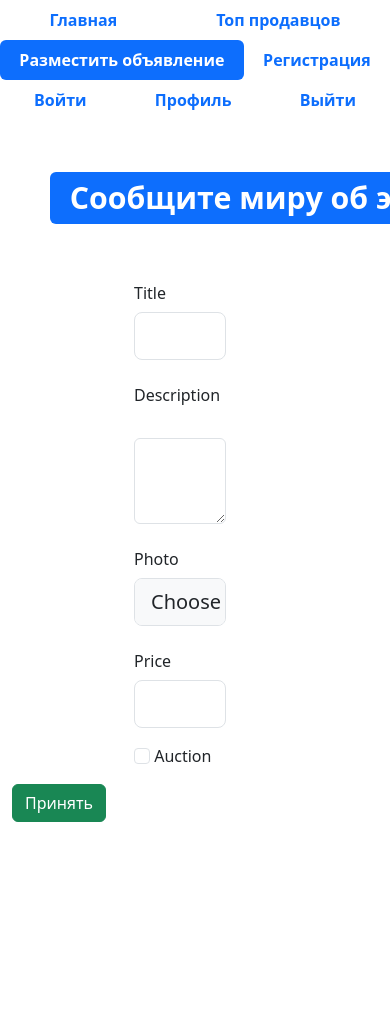
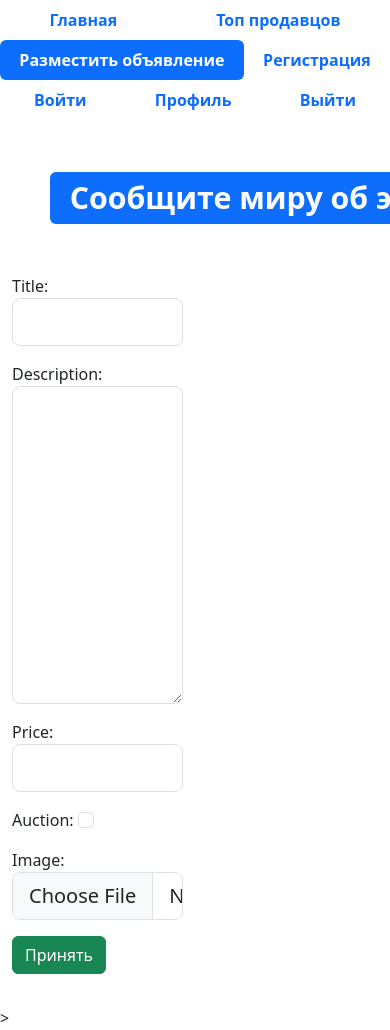
Before and after one commit to AverinaDaria/Python, a Django app: template advertisements/templates/advertisement-post.html in a window 390 px wide; the page is wider, and only the part inside the window is pictured. Before the commit the page ends 822 px from the top of that part, so only its background shows below. Run offline with Django 4.2, Linux system fonts and the light colour scheme; the template is opened without the code that fills it: values that come from a table or form of the project are taken from there, others are empty; some libraries are stand-ins or nearby versions.

Commit message:
Add files via upload

```diff
--- /dev/null
+++ b/advertisements/app_advertisements/forms.py
@@ -0,0 +1,8 @@
+from django import forms
+
+class AdvertisementForm(forms.Form):
+    title = forms.CharField(max_length=64, widget = forms.TextInput(attrs={'class': 'form-control form-control-lg'}))
+    description = forms.CharField(widget=forms.Textarea(attrs={'class': 'form-control form-control-lg'}))
+    price = forms.DecimalField(widget=forms.NumberInput(attrs={'class': 'form-control form-control-lg'}))
+    auction = forms.BooleanField(widget=forms.CheckboxInput(attrs={'class': 'form-check-input'}), required=False)
+    image = forms.ImageField(widget=forms.FileInput(attrs={'class': 'form-control form-control-lg'}))
--- a/advertisements/app_advertisements/urls.py
+++ b/advertisements/app_advertisements/urls.py
@@ -1,8 +1,9 @@
 from django.urls import path
-from .views import index, top_sellers
+from .views import index, top_sellers, advertisement_post
 
 
 urlpatterns = [
     path('', index, name='main-page'),
+    path('advertisement-post/', advertisement_post, name='adv-post'),
     path('top-sellers/', top_sellers, name='top-sellers')
 ]
--- a/advertisements/templates/advertisement-post.html
+++ b/advertisements/templates/advertisement-post.html
@@ -1,18 +1,10 @@
-<!DOCTYPE html>
-<html lang="en">
+{% extends 'base.html' %}
+{% load static %}
+{% block title %}
+Размещение объявления
+{% endblock %}
 
-<head>
-  <meta charset="UTF-8">
-  <meta http-equiv="X-UA-Compatible" content="IE=edge">
-  <meta name="viewport" content="width=device-width, initial-scale=1.0">
-  <link rel="shortcut icon" href="img/favicon.ico" type="image/x-icon">
-  <link href="css/bootstrap.min.css" rel="stylesheet">
-  <link rel="stylesheet" href="css/fontello.css">
-  <title>Advertisement-post</title>
-</head>
-
-<body>
-
+{% block content %}
 
   <ul class="nav nav-pills sticky-top bg-white nav-fill">
     <li class="nav-item">
@@ -58,55 +50,17 @@
     </div>
   </div>
   <div class="container">
-    <form method="post">
-      <div class="row mb-3">
-        <div class="col">
-          <label class="col-sm-4 col-form-label offset-4">Title</label>
-          <div class="col-sm-4 offset-4 w-25">
-            <input type="text" class="form-control form-control-lg">
+    <form method="post" enctype="multipart/form-data"> {% csrf_token %}
+      <div class="row mb-3 offset-sm-4">
+        <div class="col-6">
+          {{ form.as_p }}
           </div>
-        </div>
-      </div>
-      <div class="row mb-3">
-        <div class="col">
-          <label class="col-sm-4 col-form-label offset-4">Description</label>
-          <div class="col-sm-4 offset-4 w-25">
-              <label for="" class="form-label"></label>
-              <textarea class="form-control" name="" id="" rows="3"></textarea>
-          </div>
-        </div>
-      </div>
-      <div class="row mb-3">
-        <div class="col">
-          <label class="col-sm-4 col-form-label offset-4">Photo</label>
-          <div class="col-sm-4 offset-4 w-25">
-            <input type="file" class="form-control form-control-lg">
-          </div>
-        </div>
-      </div>
-      <div class="row mb-3">
-        <div class="col">
-          <label class="col-sm-4 col-form-label offset-4">Price</label>
-          <div class="col-sm-4 offset-4 w-25">
-            <input type="text" class="form-control form-control-lg">
-          </div>
-        </div>
-      </div>
-      <div class="row mb-3">
-        <div class="col">
-          <div class="offset-4 w-25">
-            <input type="checkbox" class="form-check-input">
-            <label class="form-check-label">Auction</label>
-          </div>
-        </div>
-      </div>
-      <div class="row mb-3 offset-sm-5">
-        <div class="col">
-          <button type="submit" class="btn btn-success">Принять</button>
-        </div>
+         <div class="row mb-3 offset-sm-2">
+            <div class="col-6">
+              <button type="submit" class="btn btn-success">Принять</button>
+            </div>
+         </div>
       </div>
     </form>
   </div>
-  <script src="js/bootstrap.bundle.min.js"></script>
-</body>
-</html>
+{% endblock %}
--- a/advertisements/templates/index.html
+++ b/advertisements/templates/index.html
@@ -16,7 +16,7 @@
     </a>
   </li>
   <li class="nav-item">
-    <a class="nav-link" href="advertisement-post.html">
+    <a class="nav-link" href="{% url 'adv-post' %}">
       <span style="font-weight: bold;">Разместить объявление</span>
     </a>
   </li>
```
Also changed, not shown: advertisements/app_advertisements/views.py (+17 -3 lines).
